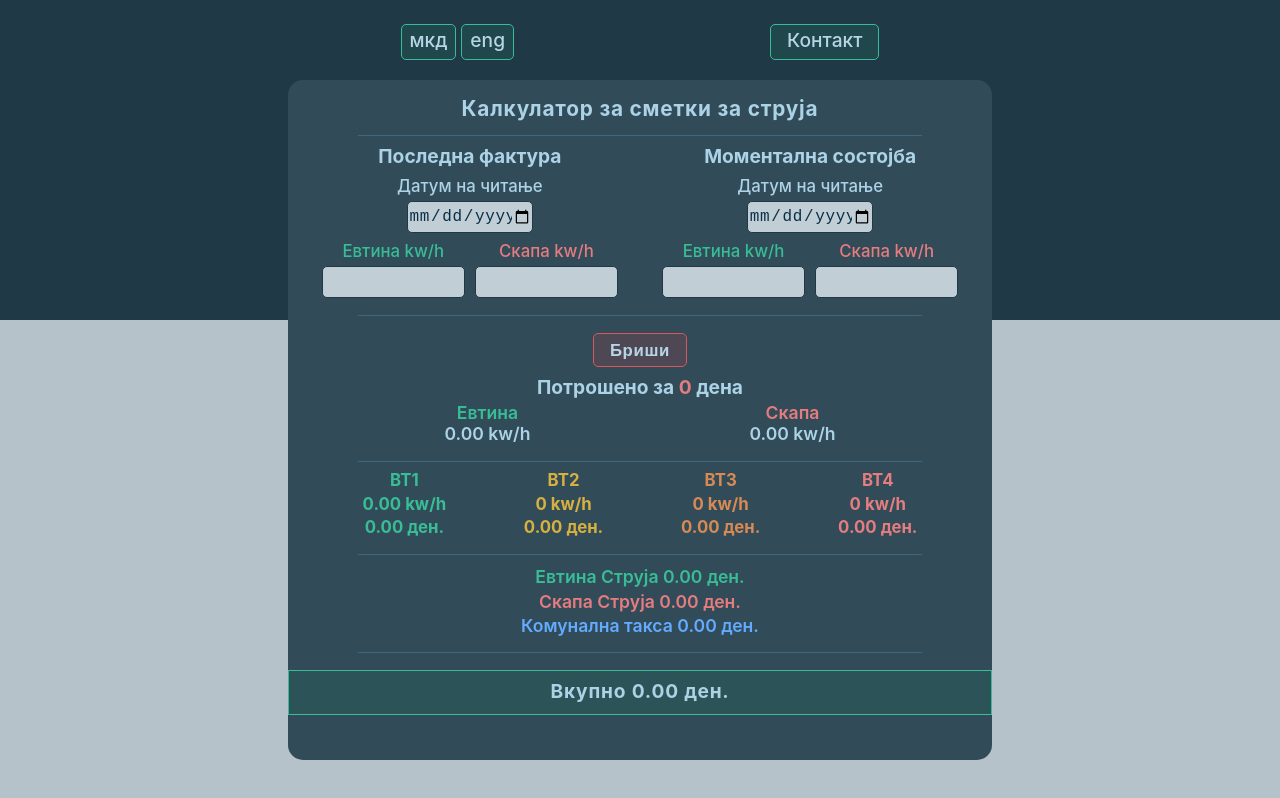
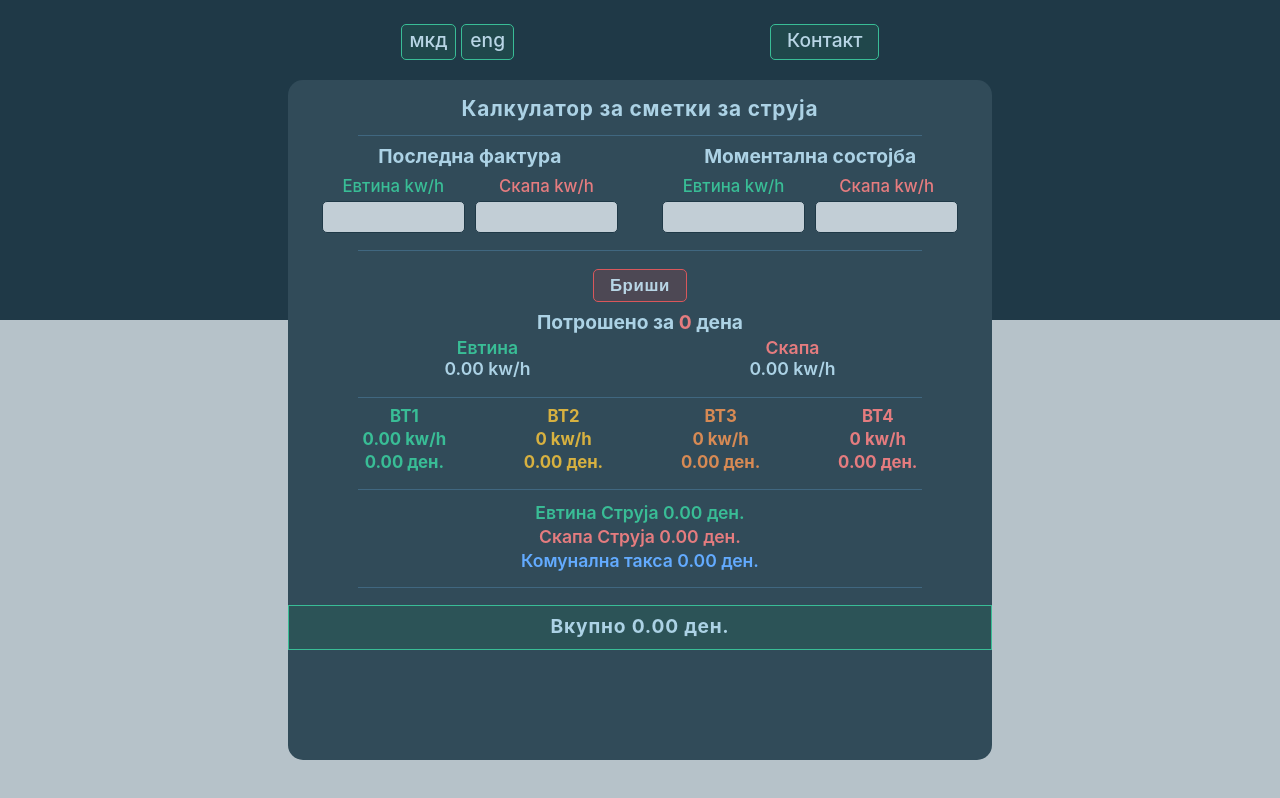
Before and after one commit to pirej/calculator, a Next.js app: page / in a window 1280 px wide. Built offline with nearby package versions, Linux system fonts and the light colour scheme.

Commit message:
Nema potreba od ovie informacii

```diff
--- a/components/Form/Sostojba.js
+++ b/components/Form/Sostojba.js
@@ -190,21 +190,6 @@ const Sostojba = ({
   return (
     <Stanje>
       <h3>{title}</h3>
-      <form ref={formRef}>
-        <p className="oneField">
-          <label>
-            {lang === 'makedonski'
-              ? 'Датум на читање'
-              : 'Date of state reading'}
-          </label>
-          <input
-            type="date"
-            name="date"
-            required
-            onChange={e => (myDate === 1 ? manageOldDate(e) : manageNewDate(e))}
-          />
-        </p>
-      </form>
       <div className="potrosuvacka">
         <div className="kwh">
           <form ref={formRef2}>
```
